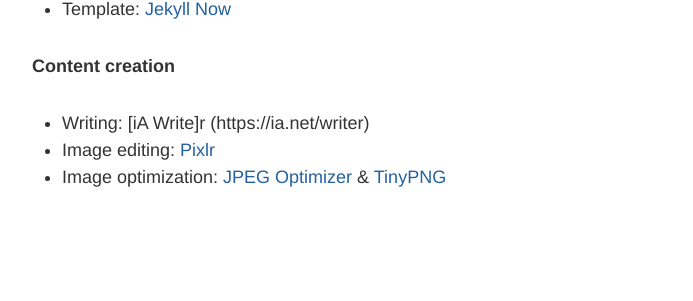
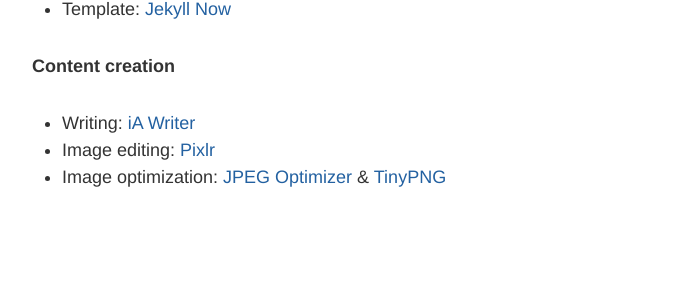
Before and after one commit to onewithnow/onewithnow.github.io, a Jekyll site: the page built from about.md, in a window 1280 px wide. Shown: the part 1790-2091 px from the top of the page, without its empty margins (293-986 px from the left). Built offline with Jekyll 4.4.1, drawn with Linux system fonts in a browser that asks for light colours; Markdown is read by kramdown in place of the engine named in the settings.

Commit message:
about page edits

```diff
--- a/about.md
+++ b/about.md
@@ -52,6 +52,6 @@
 
 **Content creation**
 
-- Writing: [iA Write]r (https://ia.net/writer)
+- Writing: [iA Writer](https://ia.net/writer)
 - Image editing: [Pixlr](http://pixlr.com/editor/)
 - Image optimization: [JPEG Optimizer](http://www.jpeg-optimizer.com/) & [TinyPNG](http://tinypng.com/)
```
